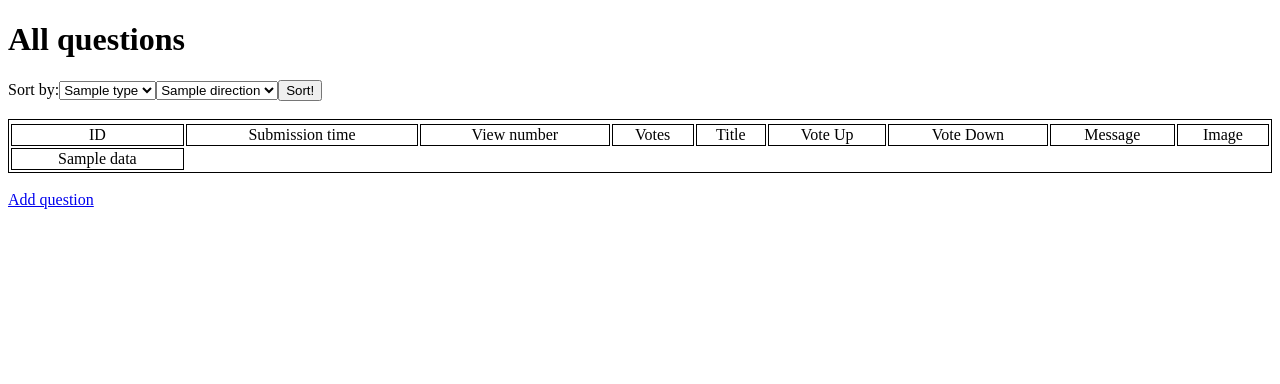
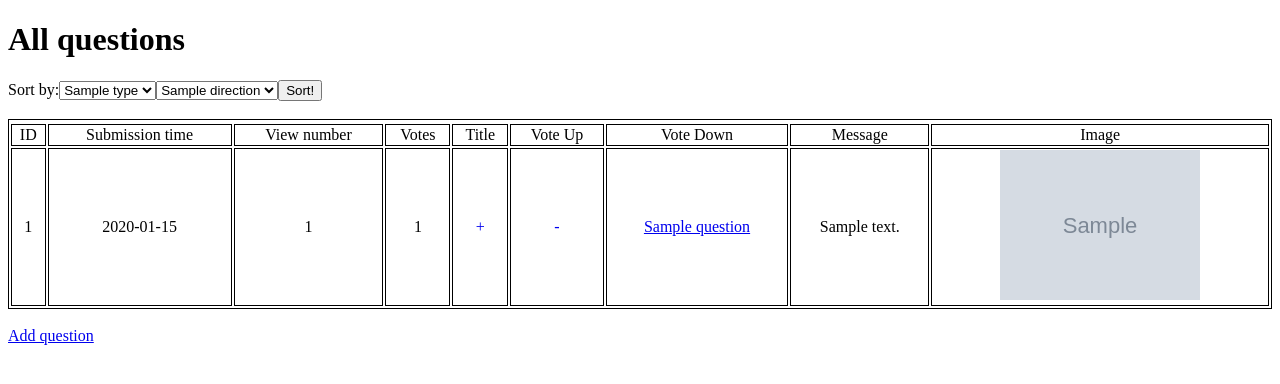
Before and after one commit to Taowathar/ask-mate-python, a Flask app: template templates/index.html in a window 1280 px wide. Shown: the top 384 px of the page. Run offline with Flask 2, Linux system fonts and the light colour scheme; the template is opened without the code that fills it: most values are stand-ins (such as "Sample title", 1, 10 or a date in 2020); grey boxes marked "Sample" are stand-in pictures.

Commit message:
Change the data structure to dictionary

```diff
--- a/sample_data/answer.csv
+++ b/sample_data/answer.csv
@@ -1,3 +1,3 @@
 id,submission_time,vote_number,question_id,message,image
 1,1493398154,13,1,You need to use brackets: my_list = [],
-2,1493088154,35,1,Look it up in the Python docs,
+2,1493088154,34,1,Look it up in the Python docs,
--- a/sample_data/question.csv
+++ b/sample_data/question.csv
@@ -1,6 +1,6 @@
 id,submission_time,view_number,vote_number,title,message,image
 1,1612435418,29,9,How to make lists in Python?,"I am totally new to this, any hints?",
-2,1493068124,15,18,Wordpress loading multiple jQuery Versions,"I developed a plugin that uses the jquery booklet plugin (http://builtbywill.com/booklet/#/) this plugin binds a function to $ so I cann call $('.myBook').booklet();
+2,1493068124,15,17,Wordpress loading multiple jQuery Versions,"I developed a plugin that uses the jquery booklet plugin (http://builtbywill.com/booklet/#/) this plugin binds a function to $ so I cann call $('.myBook').booklet();
 
 I could easy managing the loading order with wp_enqueue_script so first I load jquery then I load booklet so everything is fine.
 
@@ -9,6 +9,6 @@ BUT in my theme i also using jquery via webpack so the loading order is now foll
 jquery
 booklet
 app.js (bundled file with webpack, including jquery)",image1.png
-3,1612435431,1364,51,Drawing canvas with an image picked with Cordova Camera Plugin,"I'm getting an image from device and drawing a canvas with filters using Pixi JS. It works all well using computer to get an image. But when I'm on IOS, it throws errors such as cross origin issue, or that I'm trying to use an unknown format.
+3,1612435431,1364,50,Drawing canvas with an image picked with Cordova Camera Plugin,"I'm getting an image from device and drawing a canvas with filters using Pixi JS. It works all well using computer to get an image. But when I'm on IOS, it throws errors such as cross origin issue, or that I'm trying to use an unknown format.
 
 This is the code I'm using to draw the image (that works on web/desktop but not cordova built ios app)",
--- a/server.py
+++ b/server.py
@@ -15,7 +15,7 @@ def index():
     questions.reverse()
     dates = []
     for question in questions:
-        dates.append(util.from_timestamp_to_time(int(question[1])))
+        dates.append(util.from_timestamp_to_time(int(question['submission_time'])))
     sort_types = ['Title', 'Submission Time', 'Message', 'Number of views', 'Number of votes']
     sorting = request.args.get('sorting')
     directions = ['Ascending', 'Descending']
@@ -32,11 +32,10 @@ def add_question():
     questions = data_manager.open_file(data_manager.QUESTIONS)
     new_id = util.get_max_id(questions) + 1
     submission_time = util.get_submission_time()
-    view_number, vote_number = 0, 0
     if request.method == 'POST':
-        filename = util.save_image(app)
-        question = [new_id, submission_time, view_number, vote_number, request.form['title'], request.form['message'],
-                    filename]
+        filename = data_manager.save_image(app)
+        question = {'id': new_id, 'submission_time': submission_time, 'view_number': 0, 'vote_number': 0,
+                    'title': request.form['title'], 'message': request.form['message'], 'image': filename}
         questions.append(question)
         data_manager.add_new_question(questions)
         return redirect(url_for('display', question_id=new_id))
@@ -49,10 +48,12 @@ def update_question(question_id):
     submission_time = util.get_submission_time()
     if request.method == 'POST':
         for question in questions:
-            if int(question[0]) == int(question_id):
-                filename = util.save_image(app)
-                updated_question = [question_id, submission_time, question[2], question[3], request.form['title'],
-                                    request.form['message'], filename]
+            if int(question['id']) == int(question_id):
+                filename = data_manager.save_image(app)
+                updated_question = {'id': question_id, 'submission_time': submission_time,
+                                    'view_number': question['view_number'], 'vote_number': question['vote_number'],
+                                    'title': request.form['title'], 'message': request.form['message'],
+                                    'image': filename}
                 del questions[question_id - 1]
                 questions.insert(question_id - 1, updated_question)
         data_manager.add_new_question(questions)
@@ -64,9 +65,9 @@ def update_question(question_id):
 def delete_question(question_id):
     questions = data_manager.open_file(data_manager.QUESTIONS)
     for question in questions:
-        if int(question[0]) == int(question_id):
-            if question[6] != "":
-                os.remove(f"static/Images/{questions[questions.index(question)][6]}")
+        if int(question['id']) == int(question_id):
+            if question['image'] != "":
+                os.remove(f"static/Images/{questions[questions.index(question)]['image']}")
             del questions[questions.index(question)]
     data_manager.add_new_question(questions)
     return redirect('/')
@@ -76,10 +77,10 @@ def delete_question(question_id):
 def delete_answer(answer_id):
     answers = data_manager.open_file(data_manager.ANSWERS)
     for answer in answers:
-        if int(answer[0]) == int(answer_id):
-            question_id = answer[3]
-            if answer[5] != '':
-                os.remove(f"static/Images/{answers[answers.index(answer)][5]}")
+        if int(answer['id']) == int(answer_id):
+            question_id = answer['question_id']
+            if answer['image'] != '':
+                os.remove(f"static/Images/{answers[answers.index(answer)]['image']}")
             del answers[answers.index(answer)]
     data_manager.add_new_answer(answers)
     return redirect(url_for('display', question_id=question_id))
@@ -90,10 +91,10 @@ def add_answer(question_id):
     answers = data_manager.open_file(data_manager.ANSWERS)
     new_id = util.get_max_id(answers) + 1
     submission_time = util.get_submission_time()
-    vote_number = 0
     if request.method == 'POST':
-        filename = util.save_image(app)
-        new_answer = [new_id, submission_time, vote_number, question_id, request.form['message'], filename]
+        filename = data_manager.save_image(app)
+        new_answer = {'id': new_id, 'submission_time': submission_time,'vote_number': 0, 'question_id': question_id,
+                      'message': request.form['message'], 'image': filename}
         answers.insert(new_id, new_answer)
         data_manager.add_new_answer(answers)
         return redirect(url_for('display', question_id=question_id))
@@ -106,13 +107,13 @@ def display(question_id):
     answers = data_manager.open_file(data_manager.ANSWERS)
     dates = {}
     for answer in answers:
-        if answer[3] in dates:
-            dates[answer[3]].append(util.from_timestamp_to_time(int(answer[1])))
+        if answer['question_id'] in dates:
+            dates[answer['question_id']].append(util.from_timestamp_to_time(int(answer['submission_time'])))
         else:
-            dates[answer[3]] = [util.from_timestamp_to_time(int(answer[1]))]
+            dates[answer['question_id']] = [util.from_timestamp_to_time(int(answer['submission_time']))]
     for question in questions:
-        if int(question[0]) == int(question_id):
-            return render_template('id.html', question=question, answers=answers, dates=dates)
+        if int(question['id']) == int(question_id):
+            return render_template('details.html', question=question, answers=answers, dates=dates)
 
 
 @app.route('/question/<int:question_id>/vote_up')
@@ -120,11 +121,11 @@ def display(question_id):
 def vote(question_id):
     questions = data_manager.open_file(data_manager.QUESTIONS)
     for question in questions:
-        if int(question[0]) == int(question_id):
+        if int(question['id']) == int(question_id):
             if request.path == '/question/' + str(question_id) + '/vote_up':
-                question[3] = int(question[3]) + 1
+                question['vote_number'] = int(question['vote_number']) + 1
             else:
-                question[3] = int(question[3]) - 1
+                question['vote_number'] = int(question['vote_number']) - 1
             data_manager.add_new_question(questions)
             return redirect('/')
 
@@ -134,12 +135,12 @@ def vote(question_id):
 def vote_answer(answer_id):
     answers = data_manager.open_file(data_manager.ANSWERS)
     for answer in answers:
-        if int(answer[0]) == int(answer_id):
-            question_id = answer[3]
+        if int(answer['id']) == int(answer_id):
+            question_id = answer['question_id']
             if request.path == '/answer/' + str(answer_id) + '/vote_up':
-                answer[2] = int(answer[2]) + 1
+                answer['vote_number'] = int(answer['vote_number']) + 1
             else:
-                answer[2] = int(answer[2]) - 1
+                answer['vote_number'] = int(answer['vote_number']) - 1
             data_manager.add_new_answer(answers)
             return redirect(url_for('display', question_id=question_id))
 
--- a/templates/index.html
+++ b/templates/index.html
@@ -38,25 +38,20 @@
         </thead>
         <tbody>
             {% for question in questions %}
-                {% set outer_loop = loop %}
                 <tr>
-                    {% for data in question %}
-                        {% if loop.index == 2 %}
-                            <td>{{ dates[outer_loop.index - 1] }}</td>
-                        {% elif loop.index == 5 %}
-                            <td><a href="/question/{{ question[0] }}">{{ data }}</a></td>
-                                <td><a class='vote' href="/question/{{ question[0] }}/vote_up">+</a></td>
-                                <td><a class='vote' href="/question/{{ question[0] }}/vote_down">-</a></td>
-                        {% elif loop.index == 7 %}
-                            {% if data != '' %}
-                                <td><img src='{{ url_for('static', filename='Images/'+ data) }}' width="200"></td>
-                            {% else %}
-                                <td></td>
-                            {% endif %}
-                        {% else %}
-                            <td>{{ data }}</td>
-                        {% endif %}
-                    {% endfor %}
+                    <td>{{ question['id'] }}</td>
+                    <td>{{ dates[loop.index - 1] }}</td>
+                    <td>{{ question['view_number'] }}</td>
+                    <td>{{ question['vote_number'] }}</td>
+                    <td><a class='vote' href="/question/{{ question['id'] }}/vote_up">+</a></td>
+                    <td><a class='vote' href="/question/{{ question['id'] }}/vote_down">-</a></td>
+                    <td><a href="/question/{{ question['id'] }}">{{ question['title'] }}</a></td>
+                    <td>{{ question['message'] }}</td>
+                    {%  if question['image'] != '' %}
+                        <td><img src='{{ url_for('static', filename='Images/'+ question['image']) }}' width="200"></td>
+                    {% else %}
+                        <td></td>
+                    {% endif %}
                 </tr>
             {% endfor %}
         </tbody>
--- a/templates/question.html
+++ b/templates/question.html
@@ -10,10 +10,10 @@
     <form action="" method="post" enctype="multipart/form-data">
 
         <label for="question-input">Question:</label><br>
-        <textarea id="question-input" name="title" rows="4" cols="60">{{ questions[question_id][4] if questions }}</textarea>
+        <textarea id="question-input" name="title" rows="4" cols="60">{{ questions[question_id]['title'] if questions }}</textarea>
         <br>
         <label for="message-input">Message:</label><br>
-        <textarea id="message-input" name="message" rows="4" cols="60">{{ questions[question_id][5] if questions }}</textarea>
+        <textarea id="message-input" name="message" rows="4" cols="60">{{ questions[question_id]['message'] if questions }}</textarea>
         <br>
         <label for="img">Select image:</label>
         <input type="file" id="img" name="image" accept="image/*">
```
Also changed, not shown: data_manager.py (+23 -15 lines), templates/details.html (added, +64 -0 lines), templates/id.html (deleted, +0 -67 lines), util.py (+6 -17 lines).
